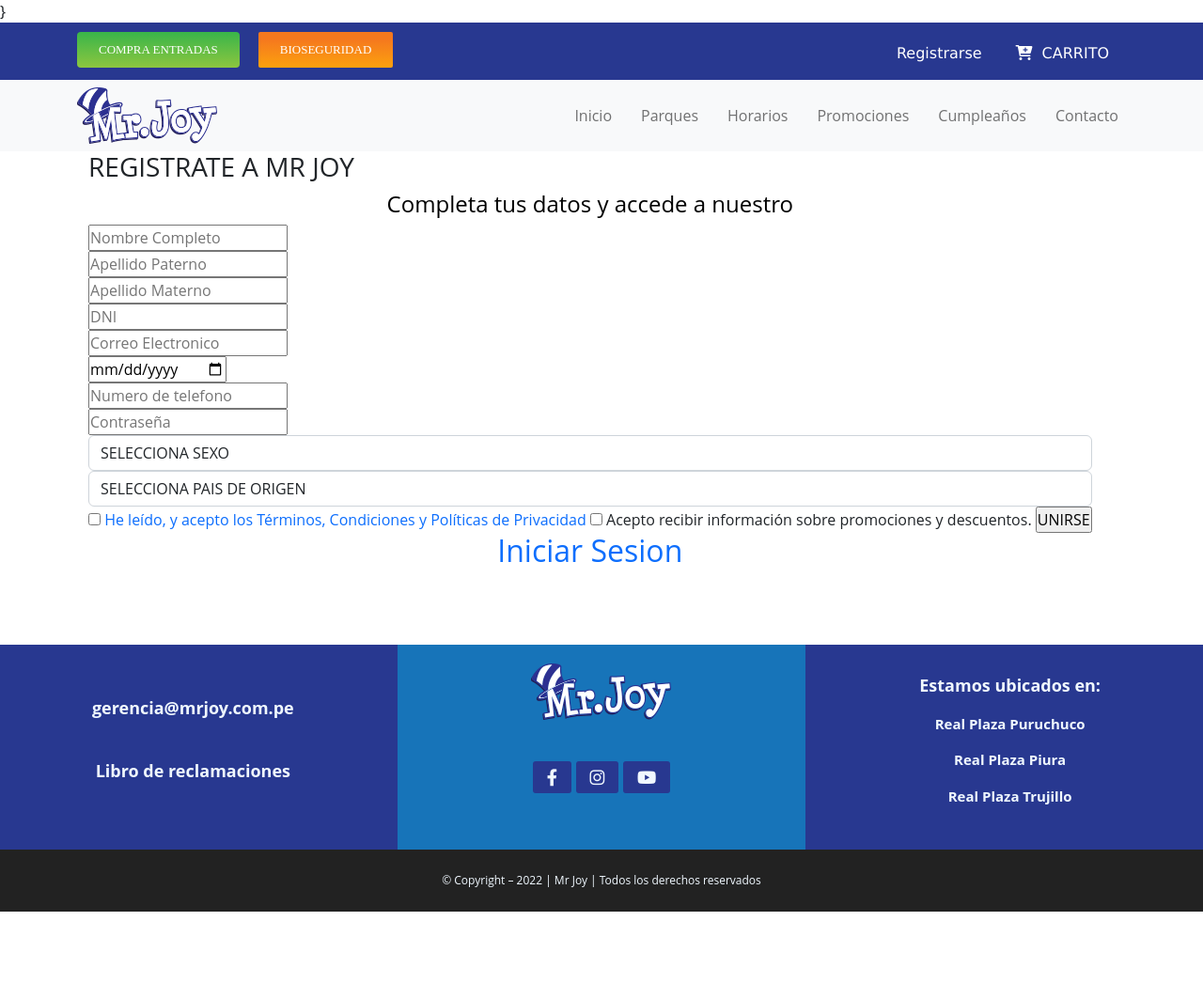
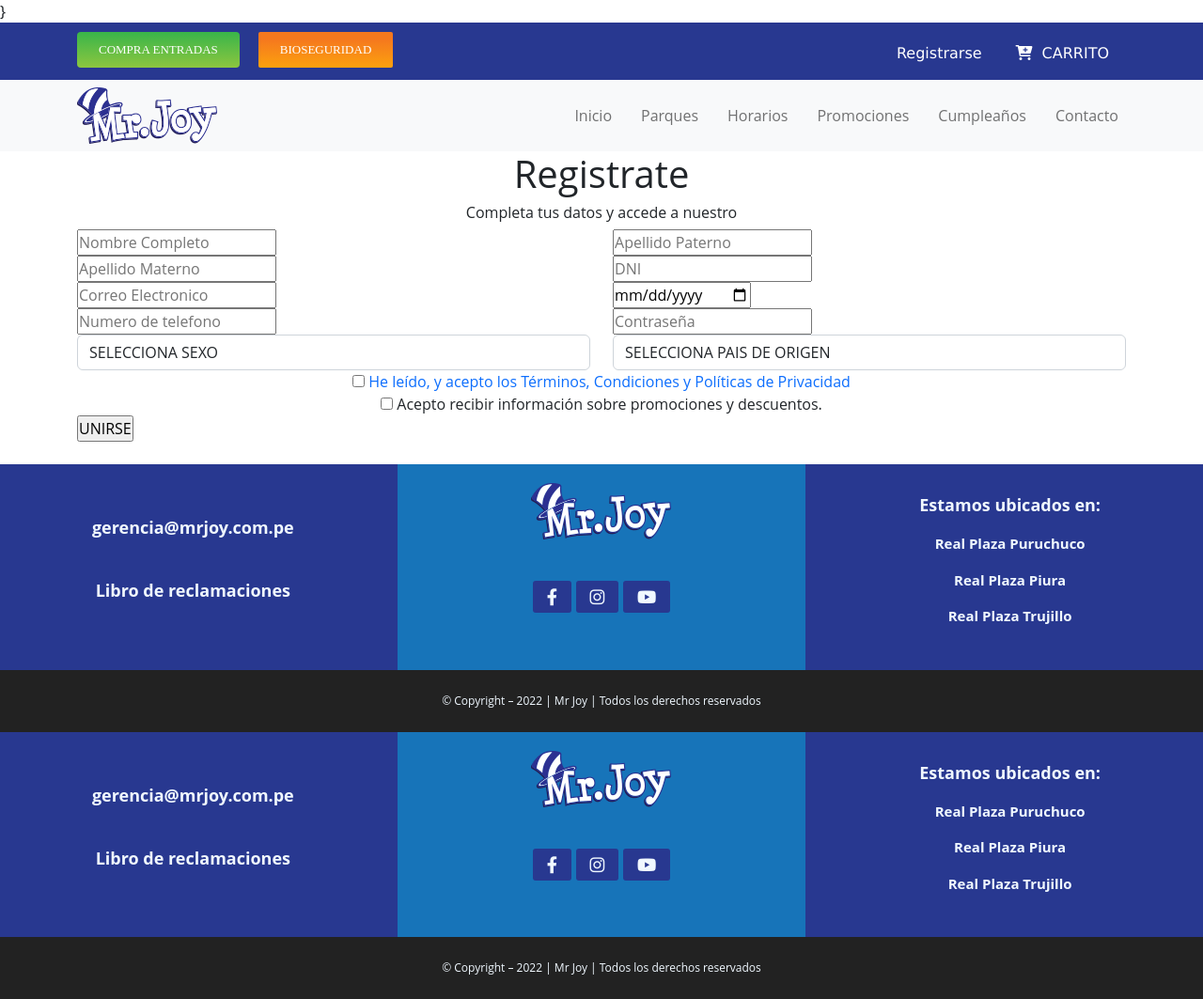
Before and after one commit to JorgeConde7/MrJoyprueba, a plain HTML site: page login.html in a window 1280 px wide. Shown: the whole page at 94% size. Before the commit the page ends 970 px from the top, so only its background shows below. Drawn offline with nearby package versions, Linux system fonts and the light colour scheme; a script that the page names is missing.

Commit message:
cambios de login

```diff
--- a/login.html
+++ b/login.html
@@ -75,55 +75,47 @@
       </nav>
 
       <div class="container" style="height:auto">
-        <!--contenido-->
-        <section>
-          <div class="container container-flex">
+        <form>
+          <center>
+            <h1>Registrate</h1>
+            <h6>Completa tus datos y accede a nuestro</h6>
+          </center>
 
-            <form class="formulario">
-              <h3>REGISTRATE A MR JOY</h3>
-              <h4 style="color: black">
-                <center>Completa tus datos y accede a nuestro</center>
-              </h4>
-              <div class="contenedor">
+          <div class="row">
+            <div class="col-md-6">
               <div class="input-contenedor">
                 <input type="text" placeholder="Nombre Completo">
               </div>
               <div class="input-contenedor">
-
-                  <input type="text" placeholder="Apellido Paterno">
+                <input type="text" placeholder="Apellido Materno">
               </div>
               <div class="input-contenedor">
-
-                  <input type="text" placeholder="Apellido Materno">
-                </div>
-
-                <div class="input-contenedor">
-
-                  <input type="text" placeholder="DNI" maxlength="8">
-                </div>
-                <div class="input-contenedor">
-
                 <input type="email" placeholder="Correo Electronico">
               </div>
               <div class="input-contenedor">
-
-                  <input type="date" placeholder="FECHA DE NACIMIENTO">
-                </div>
-                <div class="input-contenedor">
-
                 <input type="text" placeholder="Numero de telefono" maxlength="9">
               </div>
               <div class="input-contenedor">
-
-                  <input type="password" placeholder="Contraseña">
-                </div>
-                <div class="input-contenedor">
-
                 <select name="sexo" class="form-control validate[required]">
                   <option value="">SELECCIONA SEXO</option>
                   <option value="M">Masculino</option>
                   <option value="F">Femenino</option>
                 </select>
+              </div>
+            </div>
+
+            <div class="col-md-6">
+              <div class="input-contenedor">
+                <input type="text" placeholder="Apellido Paterno">
+              </div>
+              <div class="input-contenedor">
+                <input type="text" placeholder="DNI" maxlength="8">
+              </div>
+              <div class="input-contenedor">
+                <input type="date" placeholder="FECHA DE NACIMIENTO">
+              </div>
+              <div class="input-contenedor">
+                <input type="password" placeholder="Contraseña">
               </div>
               <div class="input-contenedor">
 
@@ -137,23 +129,45 @@
 
                 </select>
               </div>
+            </div>
+          </div>
+          <center>
             <input type="checkbox" value="1" /><a href=""> He leído, y acepto los Términos, Condiciones y Políticas de
-                  Privacidad</a></label>
+              Privacidad</a></label> <br>
             <label><input type="checkbox" value="1" /> Acepto recibir información sobre
-                  promociones y descuentos.</label>
+              promociones y descuentos.</label> <br>
+          </center>
           <input type="submit" value="UNIRSE" class="button">
-                <h2><a class="link" href="loginvista.html">
-                    <center>Iniciar Sesion</center>
-                  </a></h6>
+        </form><br>
       </div>
-            </form>
 
+      <!-- Footer -->
+      <footer class="text-center text-lg-start   text-muted">
+        <div class="row">
+          <div class="footer-left col-lg-4 col-md-12  mb-md-0">
+            <br>
+            <p>gerencia@mrjoy.com.pe</p><br>
+            <p>Libro de reclamaciones</p>
           </div>
-        </section>
-        <br>
-        <br>
-        <br>
-
+          <div class="footer-right col-lg-4 col-md-12  mb-md-0">
+            <img src="images/logo.png" alt=""><br><br>
+            <p>
+              <i class="fab fa-facebook-f"></i>
+              <i class="fab fa-instagram"></i>
+              <i class="fab fa-youtube"></i>
+            </p>
+          </div>
+          <div class="footer-left col-lg-4 col-md-12  mb-md-0">
+            <p>
+              Estamos ubicados en:
+            </p>
+            <p class="ubicaciones">Real Plaza Puruchuco</p>
+            <p class="ubicaciones">Real Plaza Piura</p>
+            <p class="ubicaciones">Real Plaza Trujillo</p>
+          </div>
+        </div>
+        <div class="copy text-center p-4">
+          © Copyright – 2022 | Mr Joy | Todos los derechos reservados
         </div>
     <!-- Footer -->
     <footer class="text-center text-lg-start   text-muted">
```
Lines whose indentation alone changed are shown as unchanged.
